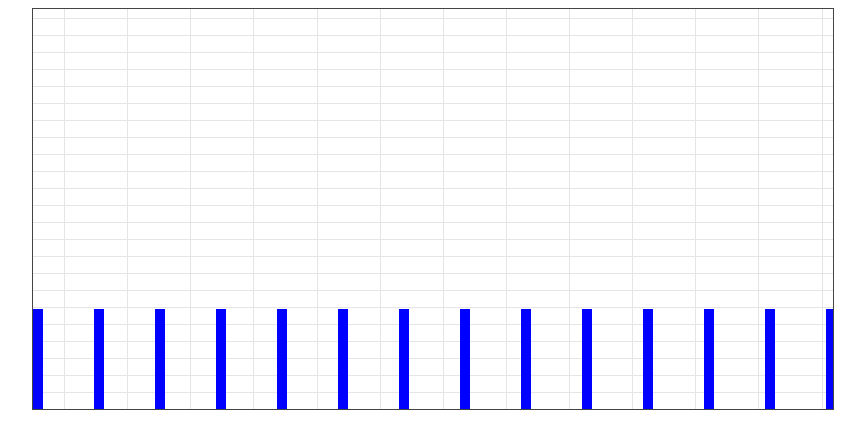
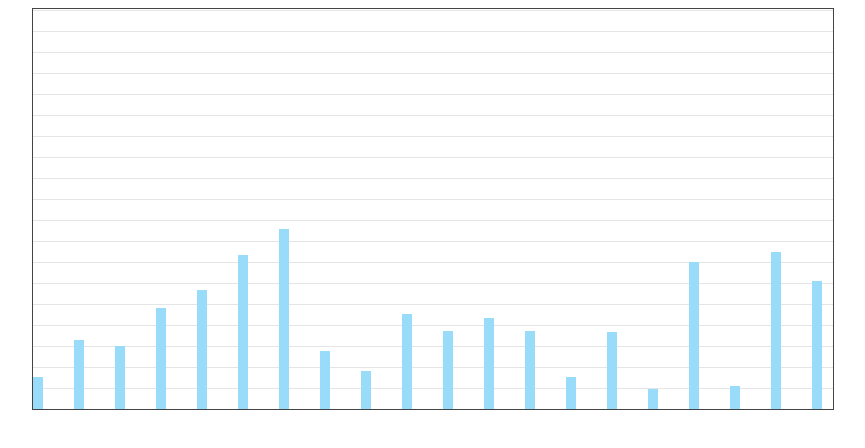
Before and after one commit to bobby169/bchart, a plain HTML site: page index.html in a window 1280 px wide. Shown: the whole page, without its empty margins (207-1072 px from the left). Drawn offline with Linux system fonts and the light colour scheme.

Commit message:
update20130625

```diff
--- a/index.html
+++ b/index.html
@@ -1,6 +1,7 @@
 <!DOCTYPE html PUBLIC "-//W3C//DTD XHTML 1.0 Transitional//EN" "http://www.w3.org/TR/xhtml1/DTD/xhtml1-transitional.dtd">
 <html xmlns="http://www.w3.org/1999/xhtml">
 <head>
+    <meta http-equiv="X-UA-Compatible" content="IE=7" />
     <meta http-equiv="Content-Type" content="text/html; charset=utf-8" />
     <script type="text/javascript" src="js/jquery-1.10.1.min.js"></script>
     <script type="text/javascript" src="js/drag.js"></script>
@@ -10,8 +11,11 @@
         #wrap{ width:800px; height:400px;}
         .bchart-container{width:100%; height:100%;border:1px solid #444; overflow:hidden; margin:0 auto; position:relative;}
         .bchart-container table{ border-collapse: collapse; border-spacing: 0!important; position:absolute; bottom:0;left:0;}
-        .bchart-container table tr td{ border-top:1px solid #e5e5e5; border-right:1px solid #e5e5e5;color:#fff; height:20px; padding:0;}
-        .bchart-container .cell{ position:absolute; bottom:0;}
+        .bchart-container table tr td{ border-top:1px solid #e5e5e5; border-right:0px solid #fff;color:#fff; height:20px; padding:0;}
+        .bchart-container .bchart-cell{ position:absolute; bottom:0;}
+        .bchart-proxy{ width:100%; height:100%;position:absolute; bottom:0; left:0;}
+        .bchart-coordinateX{ position:absolute;}
+        .bchart-coordinateY{ position:absolute;}
     </style>
 </head>
 
--- a/js/bchart.js
+++ b/js/bchart.js
@@ -6,50 +6,60 @@
 (function(win){
     var Bchart=win.Bchart=win.Bchart||{};
     Bchart.Grid=function(){
-        this.elem=null;
-        this.col=15;
-        this.row=50;
+        this.elems=[];
+        this.spanY=35;
+        this.spanX=30;
         this.init();
     }
     Bchart.Grid.prototype={
         init:function(){
-            Bchart.Containner.append(this.render(this.row,this.col));
+            this.draw(this.spanX,this.spanY);
         },
-        render:function(row,col){
-            var tableWidth=(60+1)*col+1;
-            var $table=$("<table style='width:"+tableWidth+"px'></table>");
-            for(var i=0;i<row;i++){
+        draw:function(spanX,spanY){
+            var tableWidth=(40+1)*spanY+1;
+            var $table=$("<table style='width:"+tableWidth+"px'></table>").appendTo(Bchart.Proxy);
+            Bchart.Proxy.css("width",tableWidth);
+            for(var i=0;i<spanX;i++){
                 var $tr=$("<tr></tr>");
-                for(var j=0;j<col;j++){
+                for(var j=0;j<spanY;j++){
                     var $td=$("<td></td>");
                     $tr.append($td);
                 }
                 $table.append($tr);
             }
-
-            this.elem=$table;
-            return this.elem;
+            this.elems.push($table);
         },
         update:function(){
-            this.elem.remove();
-            Bchart.Containner.append(this.render(13,4));
+            this.elems[0].remove();
+            Bchart.Proxy.append(this.draw(13,4));
         },
         zoom:function(zoom){
             var _elem = document.body;
             var sheet = _elem.styleSheet ? _elem.styleSheet : (_elem.sheet || document.styleSheets[document.styleSheets.length - 1]);
             var rules = sheet.cssRules || sheet.rules;
-            //console.info(rules);
+           // console.info(rules);
             for(var i= 0,len=rules.length;i<len;i++){
-                if (rules[i].selectorText.toLowerCase() ==".bchart-container table tr td"){
-                    var height=$(".bchart-container table tr td").height();
+                if (rules[i].selectorText.toLowerCase() ==".bchart-proxy"){
+                   // var height=$(".bchart-container table tr td").height();
+
                     //console.info(rules[i]);
                     //rules[i].style.cssText="border:5px solid red";
                     if(zoom==1){
-                        rules[i].style.height=height*1.25+"px";
+                        rules[i].style.zoom=2;
+                        //if(height>80) return;
+                        //rules[i].style.height=height*2+"px";
+                        //$(".bchart-cell").css({height:$(".bchart-cell").height()*2-9+"px"});*//*
                     }else{
-                        rules[i].style.height=height*(4/5)+"px";
+                        rules[i].style.zoom=1;
+                        //if(height<10) return;
+                        //rules[i].style.height=height*(1/2)+"px";
+                        //$(".bchart-cell").css({height:$(".bchart-cell").height()*(1/2)+5+"px"});
+
                     }
-
+                    //update Proxy
+                    var h=$(".bchart-container table").height();
+                    Bchart.Proxy.css({height:h});
+                    break;
                 }
             }
 
@@ -58,22 +68,44 @@
 
     Bchart.Cell=function(opt){
         this.height=opt.height;
+        this.elems=[];
+        this.spanY=35;
+        this.spanX=30;
+        this.init();
         //this.color=opt.color;
     }
 
     Bchart.Cell.prototype={
-        draw:function(){
+        init:function(){
+            this.draw(this.spanX,this.spanY);
+        },
+        draw:function(spanX,spanY){
+            for(var j=0;j<spanY;j++){
+                var $cell=$("<div class='bchart-cell'></div>").css({"height":Bchart.Util.randomInt(20,200),width:10,left:j*41,background:"#99dcf9"}).appendTo(Bchart.Proxy);
+                this.elems.push($cell);
+            }
+        }
+
+
+    }
+
+    Bchart.Coordinate=function(type){
+         this.type=type;
+    }
+    Bchart.Coordinate.prototype={
+        init:function(){
 
         },
-        render:function(){
-            var td=$(".bchart-container table tr").eq(0).find("td");
-            for(var i=0;i<td.length;i++){
-                var $cell=$("<div class='cell'></div>").css({"height":100,width:10,left:i*61,background:"blue"}).appendTo(Bchart.Containner);
+        draw:function(spanX,spanY){
+            for(var i=0;i<spanX;i++){
+                var $coordX=$("<span class='bchart-coordinateX'></span>").appendTo(Bchart.Proxy);
 
+            }
+            for(var j=0;j<spanY;j++){
+                var $coordY=$("<span class='bchart-coordinateY'></span>").appendTo(Bchart.Proxy);
 
             }
         }
-
     }
 
     Bchart.Event={
@@ -129,8 +161,7 @@
                 var spanY = (pos.y - lastMouseY);
                 var w= currentElement.offsetWidth-Bchart.Containner[0].offsetWidth;
                 var h= currentElement.offsetHeight-Bchart.Containner[0].offsetHeight;
-
-                if(lastElemLeft + spanX>0){
+                /*if(lastElemLeft + spanX>0){
                     $(currentElement).css({"left":0});
                     return;
                 }else if(lastElemLeft + spanX<(-w)){
@@ -143,7 +174,7 @@
                 }else if(lastElemTop + spanY<(-h)){
                     $(currentElement).css({"top":(-h)+"px"});
                     return;
-                }
+                } */
                 if(def.direction=="top"){
                     $(currentElement).css("top", (lastElemTop + spanY));
                 }else if(def.direction=="left"){
@@ -174,26 +205,28 @@
                 }
             });
             (function(allowBubbling ){
-                var me=target[0];
-                if(undefined == me.id || !me.id.length) me.id = "drag"+(new Date().getTime());
-                bubblings[me.id] = allowBubbling ? true : false;
-                dragStatus[me.id] = "on";
-                target.css("cursor", "move");
-                target.mousedown(function(e){
-                    if((dragStatus[me.id] == "off") || (dragStatus[me.id] == "handler" && !holdingHandler))
-                        return bubblings[me.id];
-                    target.css("position", "absolute");
-                   // target.css("z-index", parseInt( new Date().getTime()/1000 ));
-                    isMouseDown = true;
-                    currentElement = me;
-                    var pos = getMousePosition(e);
-                    lastMouseX = pos.x;
-                    lastMouseY = pos.y;
-                    lastElemTop = me.offsetTop;
-                    lastElemLeft = me.offsetLeft;
-                    updatePosition(e);
-                    return bubblings[me.id];
-                });
+                target.each(function(){
+                    if(undefined == this.id || !this.id.length) this.id = "drag"+(new Date().getTime());
+                    bubblings[this.id] = allowBubbling ? true : false;
+                    dragStatus[this.id] = "on";
+                    $(this).css("cursor", "move");
+                    $(this).mousedown(function(e){
+                        if((dragStatus[this.id] == "off") || (dragStatus[this.id] == "handler" && !holdingHandler))
+                            return bubblings[this.id];
+                        $(this).css("position", "absolute");
+                        $(this).css("z-index", parseInt( new Date().getTime()/1000 ));
+                        isMouseDown = true;
+                        currentElement = this;
+                        var pos = $.getMousePosition(e);
+                        lastMouseX = pos.x;
+                        lastMouseY = pos.y;
+                        lastElemTop = this.offsetTop;
+                        lastElemLeft = this.offsetLeft;
+                        $.updatePosition(e);
+                        return bubblings[this.id];
+                    });
+                })
+
             })();
            /* $.fn.ondrag = function(callback){
                 return this.each(function(){
@@ -205,6 +238,11 @@
         }
 
     }
+    Bchart.Util={
+        randomInt:function(min,max){
+            return Math.floor(Math.random() * (max - min + 1) + min);
+        }
+    }
     Bchart.Init=function(containner){
         Bchart.Containner=containner||$("<div class='bchart-containner'></div>").appendTo($(document.body));
         Bchart.Containner.addClass("bchart-container");
@@ -213,11 +251,14 @@
         //grid.update();
         grid.zoom();
         Bchart.Event.scroll(grid);
-        Bchart.Event.drag($("table"),{
-           // direction:"left"
+
+        var cell=new Bchart.Cell(30);
+        //cell.render();
+        //console.info(cell.elems[0])
+        //cell.elems[5].css({"background":"red"})
+        Bchart.Event.drag($(".bchart-proxy"),{
+            // direction:"left"
         })
-        var cell=new Bchart.Cell(30);
-        cell.render();
-      //$("table").easydrag()
+    //  $(".bchart-cell").easydrag()
     }
 })(window)
```
